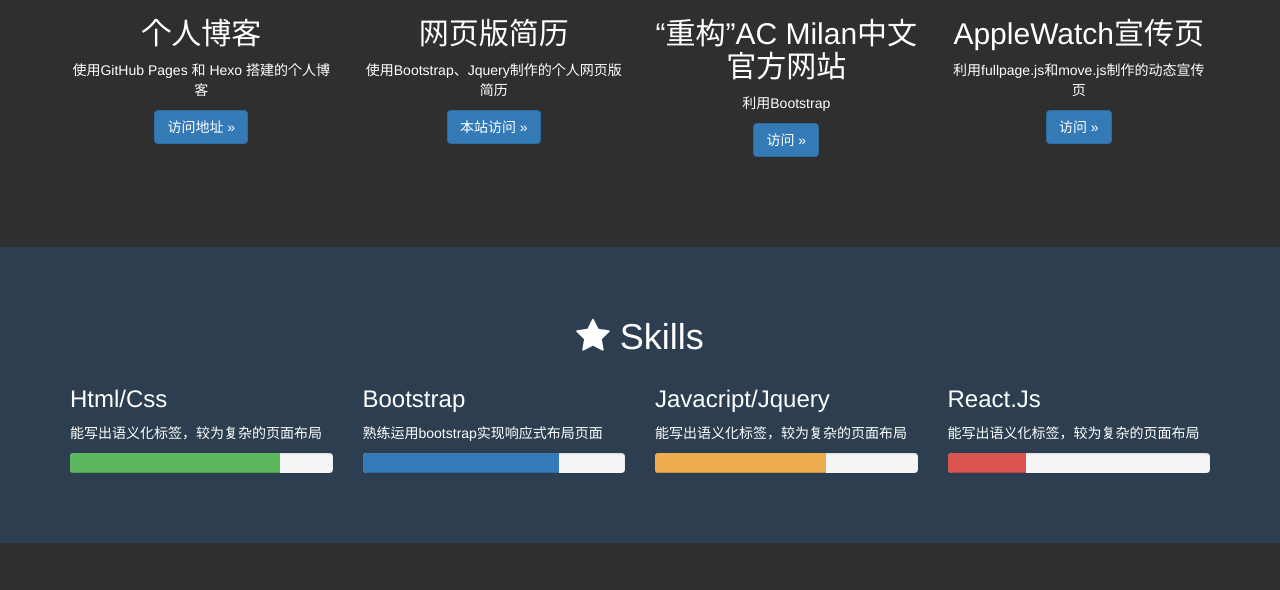
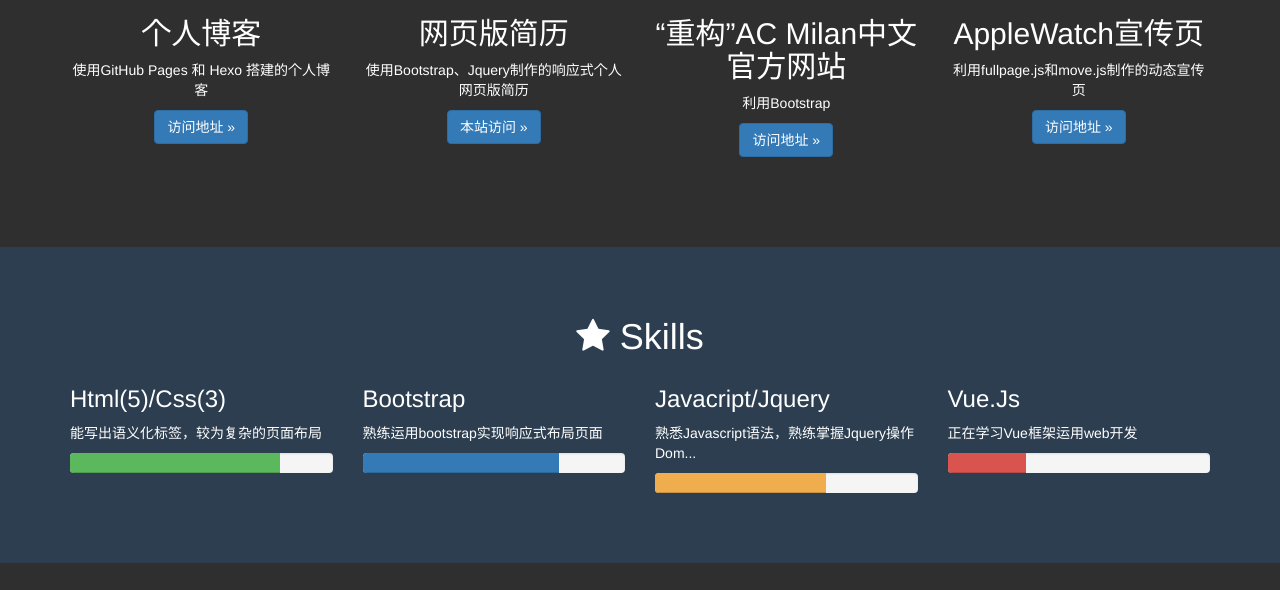
Before and after one commit to coderweb/Resume, a plain HTML site: page index.html in a window 1280 px wide. Shown: the part 893-1483 px from the top of the page. Drawn offline with Linux system fonts and the light colour scheme.

Commit message:
简单修改

```diff
--- a/index.html
+++ b/index.html
@@ -68,20 +68,20 @@
                 <div class="user col-sm-6 col-md-3">
                   <img class="img-circle" src="img/resume.jpg" width="140" height="140">
                   <h2>网页版简历</h2>
-                  <p>使用Bootstrap、Jquery制作的个人网页版简历</p>
+                  <p>使用Bootstrap、Jquery制作的响应式个人网页版简历</p>
                   <p><a class="btn btn-primary" href="http://xiaoleiliu.com/Resume/">本站访问 &raquo;</a></p>
                 </div>
                 <div class="user col-sm-6 col-md-3">
                   <img class="img-circle" src="img/acmilan.jpg" width="140" height="140">
                   <h2>“重构”AC Milan中文官方网站</h2>
                   <p>利用Bootstrap</p>
-                  <p><a class="btn btn-primary" href="http://milanonly.com">访问 &raquo;</a></p>
+                  <p><a class="btn btn-primary" href="http://milanonly.com">访问地址 &raquo;</a></p>
                 </div>
                 <div class="user col-sm-6 col-md-3">
                   <img class="img-circle" src="img/applewatch.jpg" width="140" height="140">
                   <h2>AppleWatch宣传页</h2>
                   <p>利用fullpage.js和move.js制作的动态宣传页</p>
-                  <p><a class="btn btn-primary" href="http://xiaoleiliu.com/AppleWatchDemo/">访问 &raquo;</a></p>
+                  <p><a class="btn btn-primary" href="http://xiaoleiliu.com/AppleWatchDemo/">访问地址 &raquo;</a></p>
                 </div>
 
            </div>
@@ -96,7 +96,7 @@
             </div>
             <div class="row user-list">
                 <div class="uesr col-sm-6 col-md-3">
-                    <h3>Html/Css</h3>
+                    <h3>Html(5)/Css(3)</h3>
                     <p>能写出语义化标签，较为复杂的页面布局</p>
                     <div class="progress">
                         <div class="progress-bar progress-bar-success" role="progressbar" aria-valuenow="60" aria-valuemin="0" aria-valuemax="100" style="width: 80%;">
@@ -115,7 +115,7 @@
                 </div>
                 <div class="uesr col-sm-6 col-md-3">
                     <h3>Javacript/Jquery</h3>
-                    <p>能写出语义化标签，较为复杂的页面布局</p>
+                    <p>熟悉Javascript语法，熟练掌握Jquery操作Dom...</p>
                     <div class="progress">
                         <div class="progress-bar progress-bar-warning" role="progressbar" aria-valuenow="60" aria-valuemin="0" aria-valuemax="100" style="width: 65%;">
                           <span class="sr-only">65% Complete</span>
@@ -123,8 +123,8 @@
                     </div>
                 </div>
                 <div class="uesr col-sm-6 col-md-3">
-                    <h3>React.Js</h3>
-                    <p>能写出语义化标签，较为复杂的页面布局</p>
+                    <h3>Vue.Js</h3>
+                    <p>正在学习Vue框架运用web开发</p>
                     <div class="progress">
                         <div class="progress-bar progress-bar-danger" role="progressbar" aria-valuenow="60" aria-valuemin="0" aria-valuemax="100" style="width: 30%;">
                           <span class="sr-only">30% Complete</span>
```
